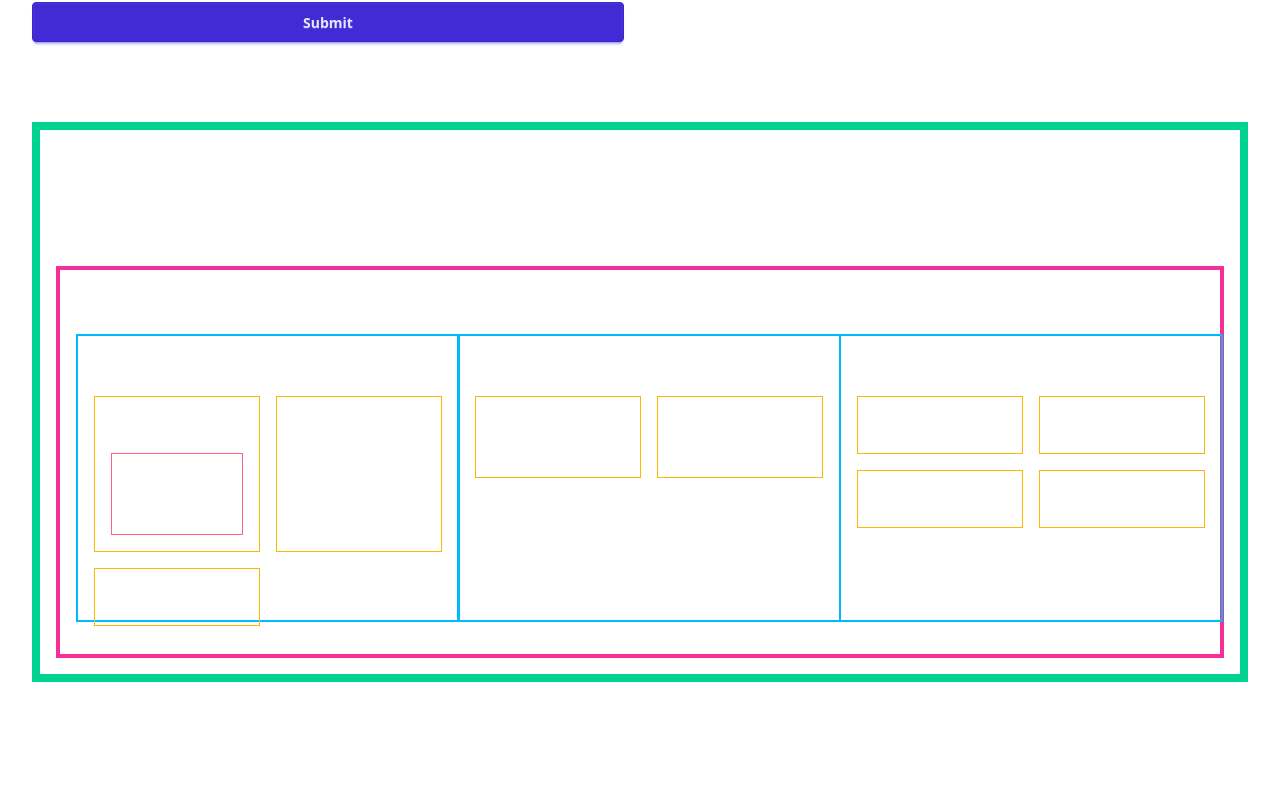
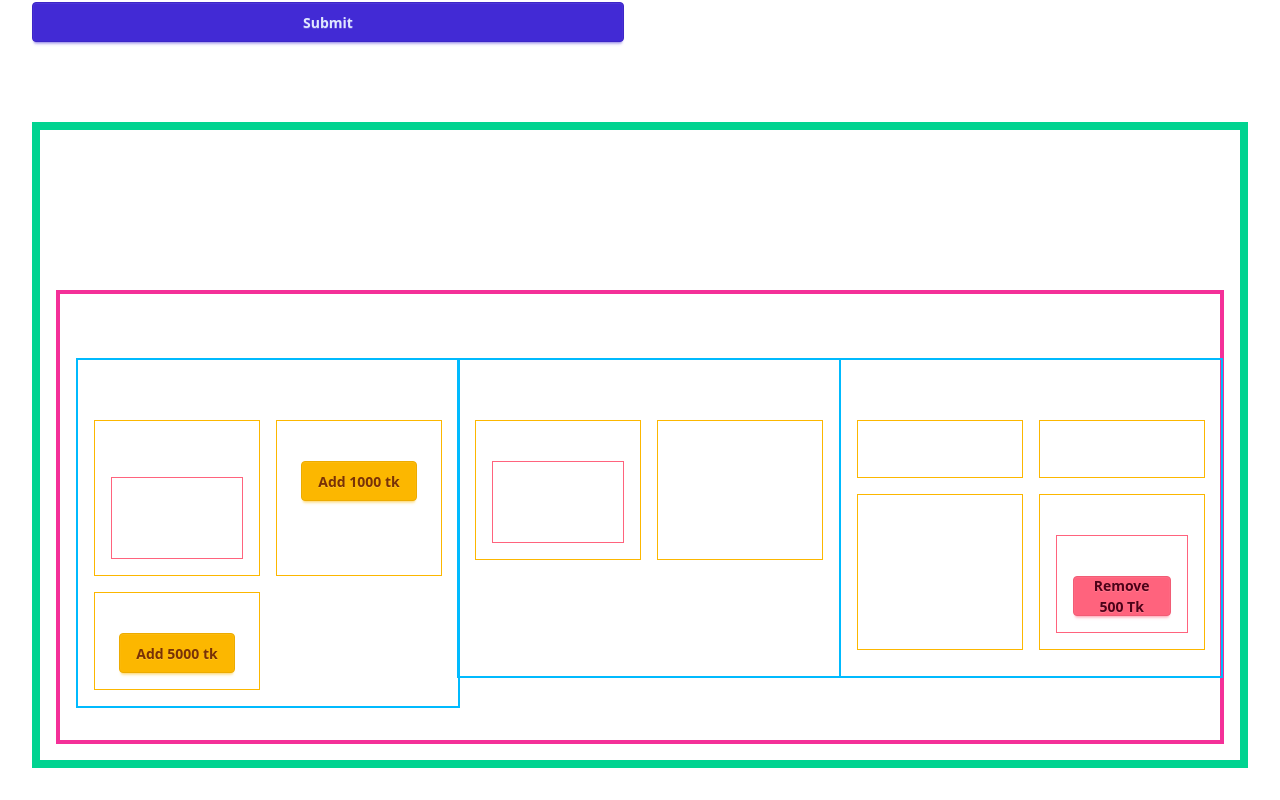
Before and after one commit to Shaqibul-Neil/react-form-custom-hook-context-api, a React (Vite) app: page / in a window 1280 px wide. Shown: the part 336-1136 px from the top of the page. Before the commit the page ends 1050 px from the top, so only its background shows below. Built offline with nearby package versions, Linux system fonts and the light colour scheme.

Commit message:
more context API

```diff
--- a/src/components/FamilyTree/Aunt.jsx
+++ b/src/components/FamilyTree/Aunt.jsx
@@ -1,13 +1,19 @@
+import { useContext } from "react";
 import Cousin from "./Cousin";
+import { MoneyContext } from "./Context";
 
 const Aunt = () => {
+  const [money, _] = useContext(MoneyContext);
   return (
-    <div className="border-2 p-4 border-info w-96 h-72 space-y-4">
+    <div className="border-2 p-4 border-info w-96 h-80 space-y-4">
       <h3 className="text-lg font-bold">Aunt</h3>
       <div className="grid grid-cols-2 gap-4">
         <Cousin>Tom Tom</Cousin>
         <Cousin>Kom Kom</Cousin>
-        <Cousin>Chom Chom</Cousin>
+        <Cousin>
+          <p>Chom Chom</p>
+          <p>Family Got: {money}</p>
+        </Cousin>
         <Cousin>Pom Pom</Cousin>
       </div>
     </div>
--- a/src/components/FamilyTree/Brother.jsx
+++ b/src/components/FamilyTree/Brother.jsx
@@ -1,7 +1,17 @@
+import { use } from "react";
+import { MoneyContext } from "./Context";
+
 const Brother = () => {
+  const [money, setMoney] = use(MoneyContext);
   return (
     <div className="border p-4 border-warning">
       <h3 className="text-md font-bold">Brother</h3>
+      <button
+        className="btn btn-warning"
+        onClick={() => setMoney(money + 1000)}
+      >
+        Add 1000 tk
+      </button>
     </div>
   );
 };
--- /dev/null
+++ b/src/components/FamilyTree/Context.jsx
@@ -0,0 +1,3 @@
+import { createContext } from "react";
+
+export const MoneyContext = createContext(0);
--- a/src/components/FamilyTree/Cousin.jsx
+++ b/src/components/FamilyTree/Cousin.jsx
@@ -1,7 +1,16 @@
+import Special from "./Special";
+import { AssetContext } from "./FamilyTree";
+import { useContext } from "react";
+import Friend from "./Friend";
+
 const Cousin = ({ children }) => {
+  const newAsset = useContext(AssetContext);
   return (
     <div className="border p-4 border-warning text-center">
       <h3 className="text-md font-bold">{children}</h3>
+      {children === "Pan Pan" && <Special>{newAsset}</Special>}
+
+      {children === "Pom Pom" && <Friend />}
     </div>
   );
 };
--- a/src/components/FamilyTree/Dad.jsx
+++ b/src/components/FamilyTree/Dad.jsx
@@ -4,7 +4,7 @@ import Sister from "./Sister";
 
 const Dad = () => {
   return (
-    <div className="border-2 p-4 border-info w-96 h-72 space-y-4">
+    <div className="border-2 p-4 border-info w-96 h-auto space-y-4">
       <h3 className="text-lg font-bold">Dad</h3>
       <div className="grid grid-cols-2 gap-4">
         <Myself />
--- a/src/components/FamilyTree/FamilyTree.jsx
+++ b/src/components/FamilyTree/FamilyTree.jsx
@@ -1,17 +1,22 @@
-import { createContext } from "react";
+import { createContext, useState } from "react";
 import GrandPa from "./GrandPa";
+import { MoneyContext } from "./Context";
 
 export const AssetContext = createContext("");
 
 const FamilyTree = () => {
+  const [money, setMoney] = useState(0);
   const asset = "diamond";
   const newAsset = "gold";
   return (
     <div className="border-8 mt-20 p-4 border-success">
       <h2 className="text-4xl font-bold">Family Tree</h2>
-      <AssetContext.Provider value={newAsset}>
-        <GrandPa asset={asset} />
-      </AssetContext.Provider>
+      <h4>Total family Money : {money}</h4>
+      <MoneyContext value={[money, setMoney]}>
+        <AssetContext.Provider value={newAsset}>
+          <GrandPa asset={asset} />
+        </AssetContext.Provider>
+      </MoneyContext>
     </div>
   );
 };
--- /dev/null
+++ b/src/components/FamilyTree/Friend.jsx
@@ -0,0 +1,16 @@
+import { use } from "react";
+import { MoneyContext } from "./Context";
+
+const Friend = () => {
+  const [money, setMoney] = use(MoneyContext);
+  return (
+    <div className="border p-4 border-error">
+      <h3 className="text-md font-bold">Friend</h3>
+      <button className="btn btn-error" onClick={() => setMoney(money - 500)}>
+        Remove 500 Tk
+      </button>
+    </div>
+  );
+};
+
+export default Friend;
--- a/src/components/FamilyTree/Sister.jsx
+++ b/src/components/FamilyTree/Sister.jsx
@@ -1,7 +1,17 @@
+import { useContext } from "react";
+import { MoneyContext } from "./Context";
+
 const Sister = () => {
+  const [money, setMoney] = useContext(MoneyContext);
   return (
     <div className="border p-4 border-warning">
       <h3 className="text-md font-bold">Sister</h3>
+      <button
+        className="btn btn-warning"
+        onClick={() => setMoney(money + 5000)}
+      >
+        Add 5000 tk
+      </button>
     </div>
   );
 };
--- a/src/components/FamilyTree/Uncle.jsx
+++ b/src/components/FamilyTree/Uncle.jsx
@@ -1,17 +1,11 @@
-import { useContext } from "react";
 import Cousin from "./Cousin";
-import { AssetContext } from "./FamilyTree";
 
 const Uncle = () => {
-  const newAsset = useContext(AssetContext);
   return (
-    <div className="border-2 p-4 border-info w-96 h-72 space-y-4">
+    <div className="border-2 p-4 border-info w-96 h-80 space-y-4">
       <h3 className="text-lg font-bold">Uncle</h3>
       <div className="grid grid-cols-2 gap-4">
-        <Cousin>
-          <p>Pan Pan</p>
-          <p>Asset: {newAsset}</p>
-        </Cousin>
+        <Cousin>Pan Pan</Cousin>
         <Cousin>Tan Tan</Cousin>
       </div>
     </div>
```
